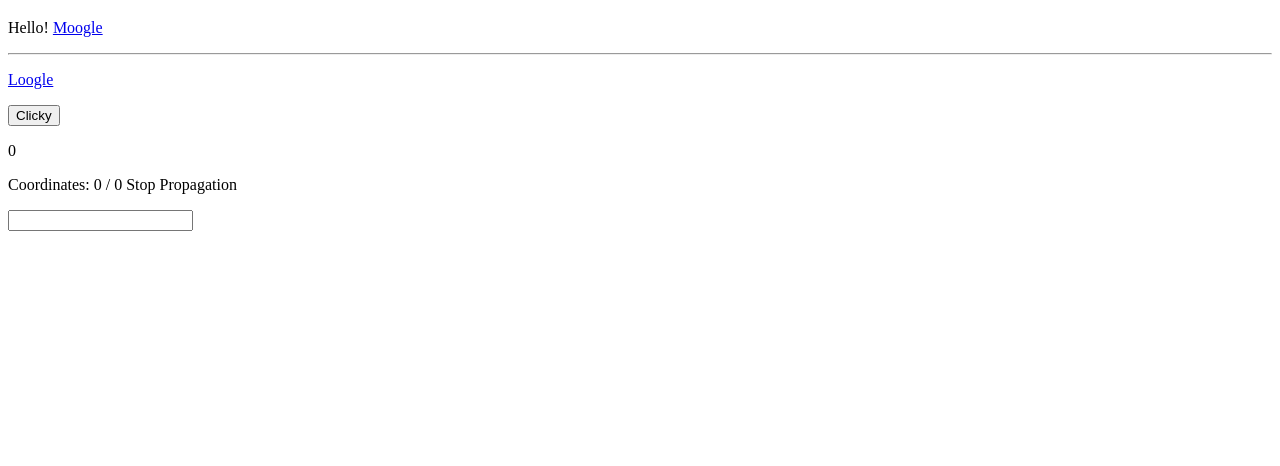
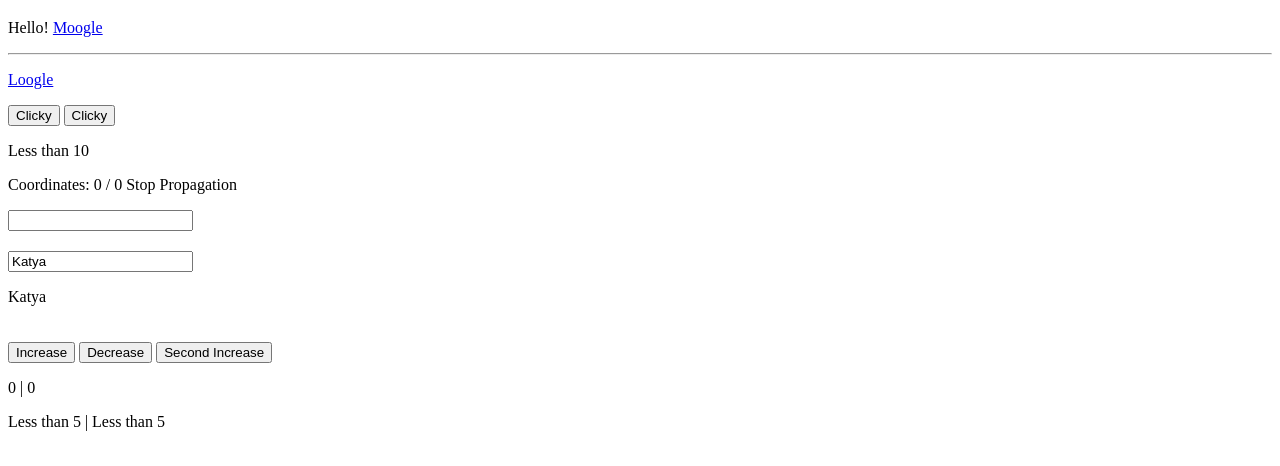
Before and after one commit to danainanou/Udemy, a plain HTML site: page Vue/index-section2.html in a window 1280 px wide. Shown: the part 90-556 px from the top of the page. Drawn offline with Linux system fonts and the light colour scheme.

Commit message:
Looked at 2-way binding, shorthand, computed and watch properties

```diff
--- a/Vue/index.html
+++ b/Vue/index-section2.html
@@ -16,7 +16,10 @@
     <p v-html="htmlLink"></p>
 
     <button v-on:click="increaseCounter(2, $event)">Clicky</button>
-    <p> {{ counter }} </p>
+            <!-- ! ! different ways of incrementing: -->
+    <button v-on:click="counter++">Clicky</button>
+            <!-- ! ! or  - along with basic logic saying if counter is greater than 10 show greater else show less than-->
+    <p> {{ counter * 2 > 10 ? 'Greater than 10' : 'Less than 10'}} </p>
     <p v-on:mousemove="updateCoordinates">Coordinates: {{ x }} / {{ y }}
         <!-- <span v-on:mousemove="test">Stop Propagation</span>  -->
         <!-- * * This does the same as the above and doesn't need a method function -->
@@ -25,6 +28,19 @@
 
     <input type="text" v-on:keyup.enter.space="alert">
 
+    <!-- Two-way binding -->
+
+    <input type="text" v-model="name" style="display: block; margin-top: 20px;">
+    <p> {{ name }} </p>
+
+    <!-- Computed Properties VS Methods -->
+
+    <button v-on:click="counter++" style="margin-top: 20px;">Increase</button>
+    <button v-on:click="counter--">Decrease</button>
+    <button v-on:click="secondCounter++">Second Increase</button>
+    <p> {{ counter }} | {{ secondCounter }} </p>
+    <p> {{ result() }} | {{ output }} </p>
+    <!-- * * computed properties do not require a parenthesis -->
 
     </div>
 
@@ -38,7 +54,22 @@
                 htmlLink: '<a href="http://google.com">Loogle</a>',
                 counter: 0,
                 x: 0,
-                y: 0
+                y: 0,
+                name: 'Katya',
+                secondCounter: 0
+            },
+            computed: {
+                output: function() {
+                    return this.counter > 5 ? 'Greater than 5' : 'Less than 5';
+                }
+            },
+            watch: {
+              counter: function(value) {
+                  var vm = this;
+                  setTimeout(function() {
+                      vm.counter = 0;
+                  }, 2000);
+              }
             },
             methods: {
                 changeTitle: function(event) {
@@ -63,6 +94,9 @@
                 // }
                 alert: function() {
                     alert('This is an alert');
+                },
+                result: function() {
+                    return this.counter > 5 ? 'Greater than 5' : 'Less than 5';
                 }
             }
         });
```
